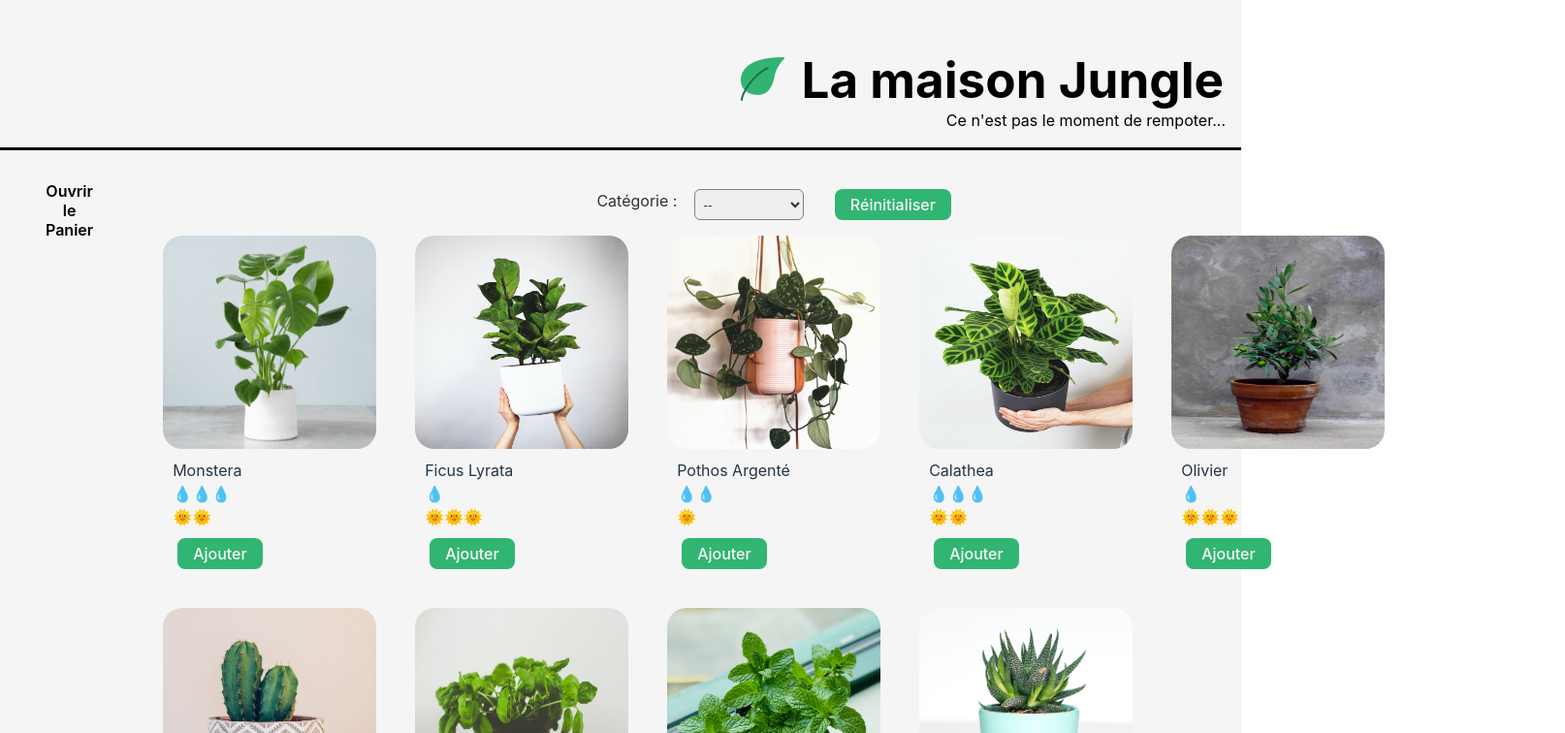
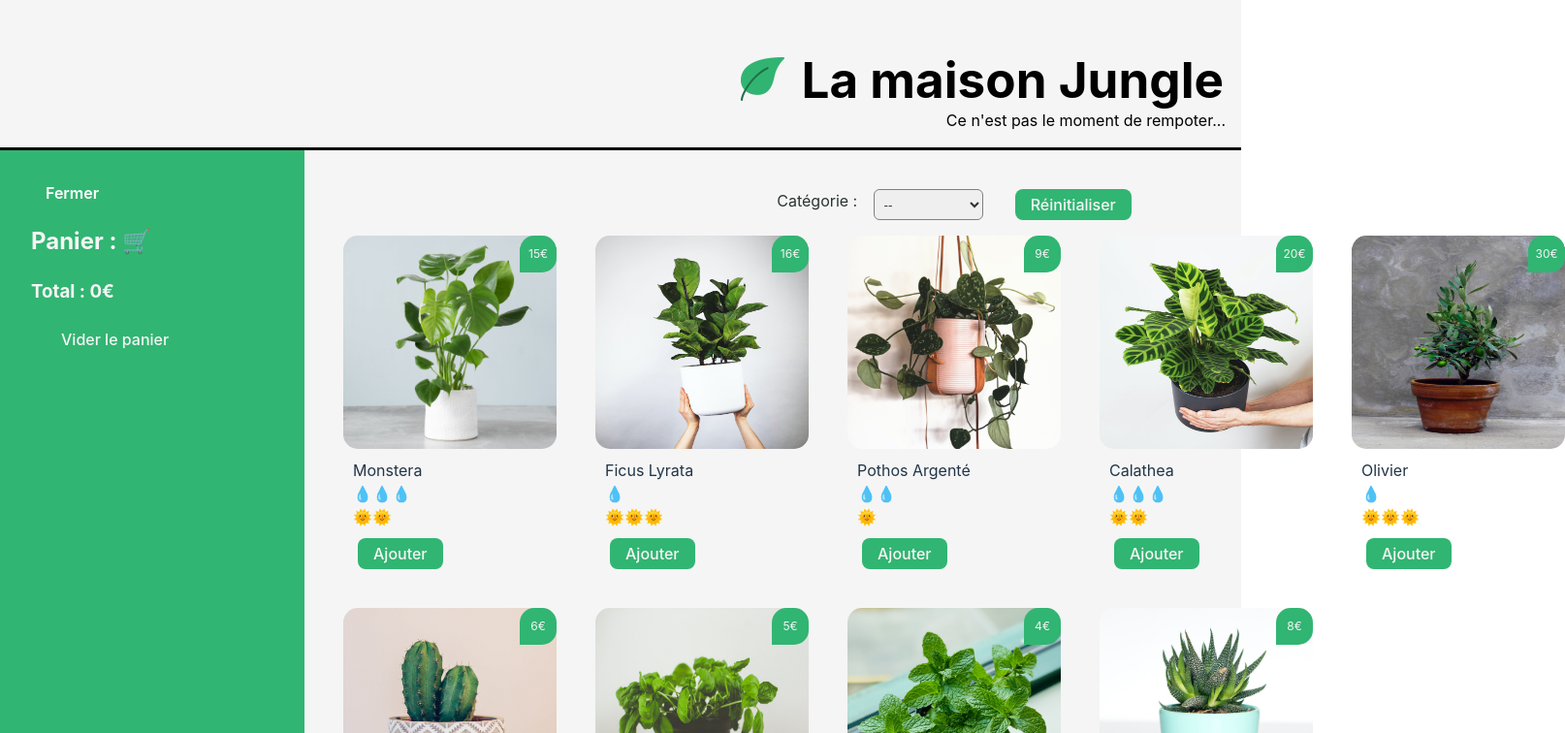
Before and after one commit to TheCrazyHitomi/la-maison-jungle, a React (Vite) app: page / in a window 1280 px wide. Shown: the top 756 px of the page at 97% size, 1614 px wide, since content can reach past the window. Built offline with nearby package versions, Linux system fonts and the light colour scheme.

Commit message:
add pricetag to article

```diff
--- a/src/components/cart.jsx
+++ b/src/components/cart.jsx
@@ -1,4 +1,4 @@
-import { useState } from "react";
+import { useEffect, useState } from "react";
 import "../styles/cart.css"
 
 
@@ -6,11 +6,15 @@ import "../styles/cart.css"
 // console.log(totalPanier);
 
 const Cart = ({cart, setCart}) => {
-	const [isOpen, setIsOpen] = useState(false)
+	const [isOpen, setIsOpen] = useState(true)
 	const total = cart.reduce(
 		(acc, plantType) => acc + plantType.amount * plantType.price,
 		0
 	)
+	useEffect(() => {
+		if (total > 0)
+		alert(`J'aurai ${total}€ à payer 💸`)
+	}, [total])
 
 	return isOpen ? (
 		<div className="lmj-cart">
--- a/src/components/plantItem.jsx
+++ b/src/components/plantItem.jsx
@@ -7,11 +7,14 @@ function handleClick(plantName) {
     alert(`Vous voulez acheter 1 ${plantName} ? Très bon choix 🌱✨`)
 }
 
-const PlantItem =({id, name, cover, water, light}) => {
+const PlantItem =({id, name, cover, water, light, price}) => {
 
     return (
             <li key={id} className='lmj-plant-item' onClick={() => handleClick(name)} >
-                <img className="lmj-plant-item-cover" src={cover} alt={`${name} cover`} />
+                <div className="lmj-plant-item-cover">
+                <div className="lmj-plant-price">{price}€</div>
+                <img className="lmj-plant-cover" src={cover} alt={`${name} cover`} />
+                </div>
                 <div className="lmj-plant-info">
                     {name}
                     <div>
--- a/src/styles/plantItem.css
+++ b/src/styles/plantItem.css
@@ -1,8 +1,3 @@
-.lmj-plant-item-cover {
-	height: 220px;
-	width: 220px;
-	border-radius: 20px;
-}
 
 .lmj-plant-item {
 
@@ -18,3 +13,31 @@
 .lmj-plant-info{
 	margin: 10px;
 }
+
+
+.lmj-plant-item-cover{
+	position: relative;
+	display: flex;
+	justify-content: end;
+}
+.lmj-plant-price {
+	font-size: 12px;
+	position: absolute;
+	z-index: 200;
+	width: 38px;
+	height: 38px;
+	background-color: #31b572;
+	color: whitesmoke;
+	border-radius: 15px 15px 15px 0;
+	display: flex;
+	align-items: center;
+	justify-content: center;
+}
+
+.lmj-plant-cover {
+	height: 220px;
+	width: 220px;
+	border-radius: 15px;
+	position: relative;
+	z-index: 100;
+}
```
